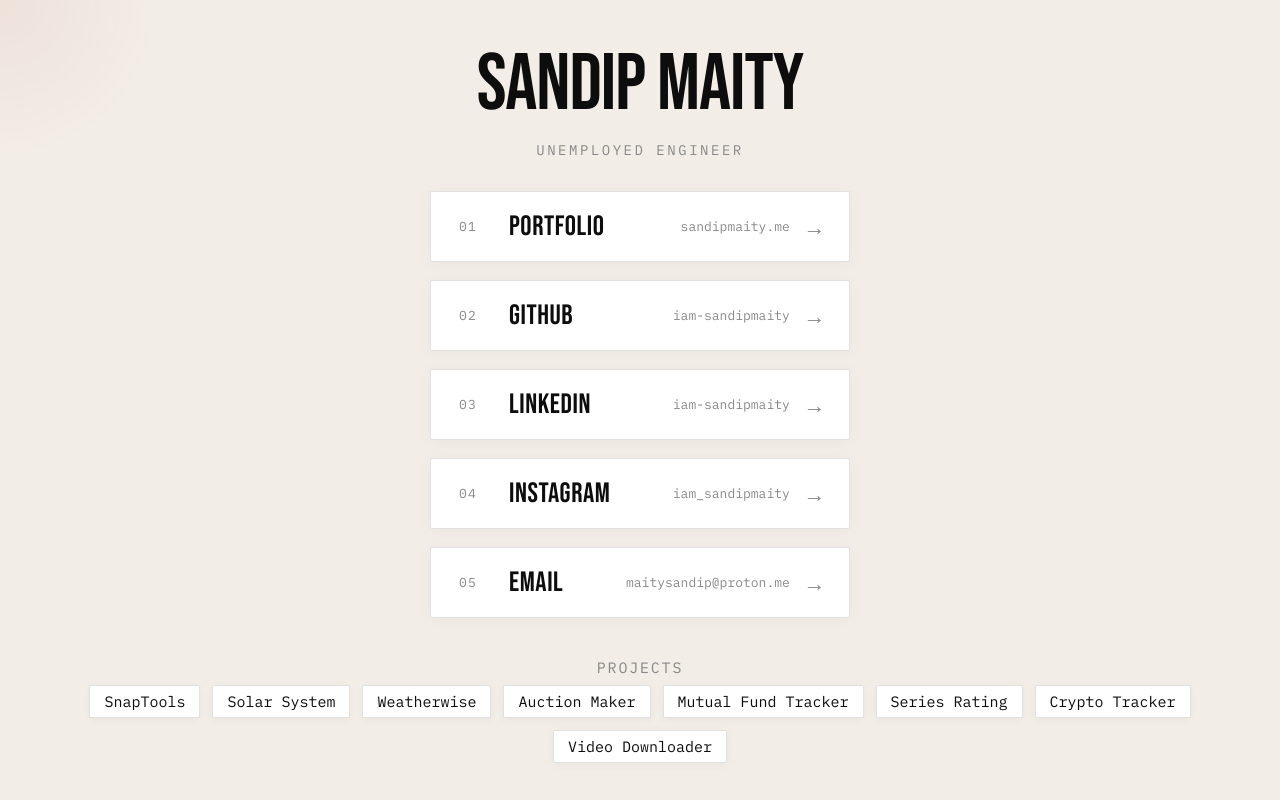
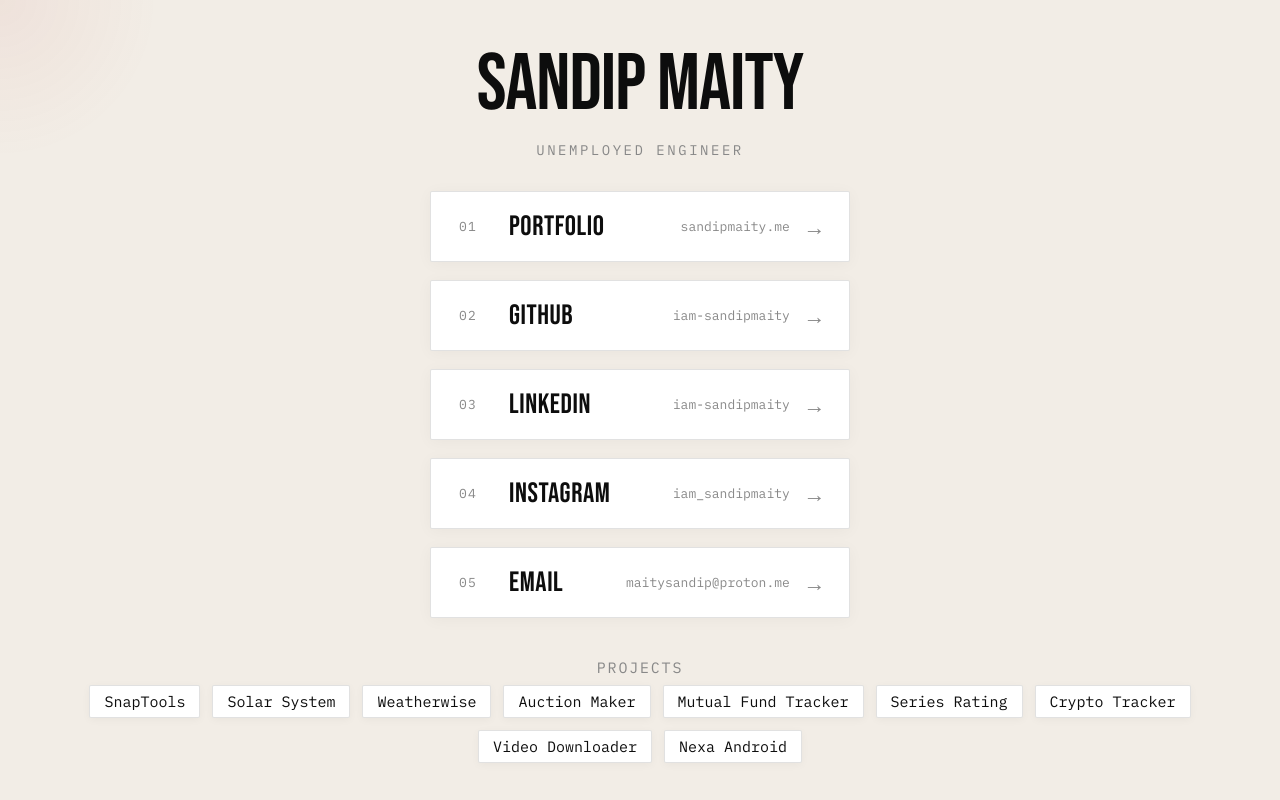
Before and after one commit to iam-sandipmaity/profile, a Next.js app: page / in a window 1280 px wide. Built offline with nearby package versions, Linux system fonts and the light colour scheme.

Commit message:
Add Nexa Android project link to Linktree
Updated the Linktree component to include a new project link for 'Nexa Android' and adjusted the formatting of the code.

```diff
--- a/Linktree.tsx
+++ b/Linktree.tsx
@@ -82,7 +82,7 @@ export default function Linktree() {
             <a href="https://seriesrating.sandipmaity.me/" target="_blank" rel="noopener noreferrer" className="lt-project-link">Series Rating</a>
             <a href="https://crypto.sandipmaity.me" target="_blank" rel="noopener noreferrer" className="lt-project-link">Crypto Tracker</a>
             <a href="https://video.sandipmaity.me" target="_blank" rel="noopener noreferrer" className="lt-project-link">Video Downloader</a>
-
+            <a href="https://github.com/iam-sandipmaity/nexa-android" target="_blank" rel="noopener noreferrer" className="lt-project-link">Nexa Android</a>
           </div>
         </div>
       </div>
```
